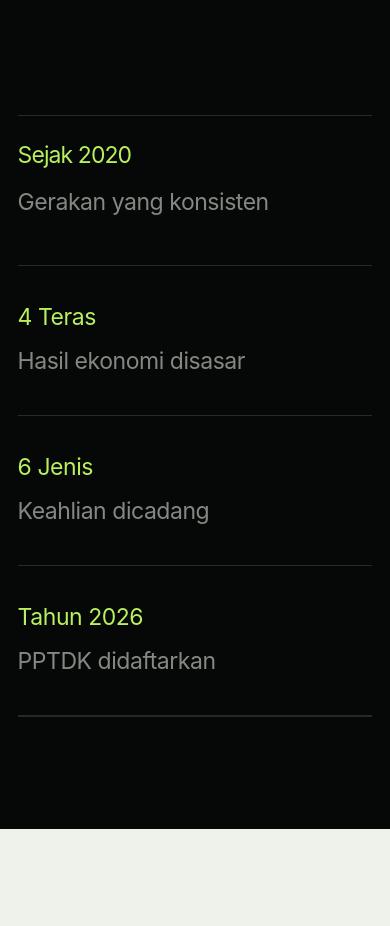
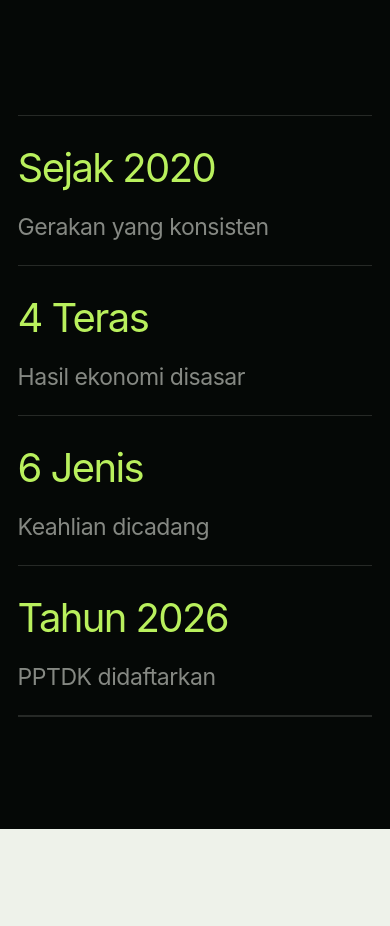
Before and after one commit to taufec/kedah-digital, a Next.js app: page / in a window 390 px wide. Shown: the part 4340-5266 px from the top of the page. Built offline with nearby package versions, Linux system fonts and the light colour scheme.

Commit message:
Align impact strip headings

```diff
--- a/app/globals.css
+++ b/app/globals.css
@@ -904,11 +904,7 @@ em {
   color: var(--green);
 }
 
-.impact-item--since strong {
-  font-size: 23px;
-}
-
-.impact-item span {
+.impact-item > span {
   display: block;
   max-width: 260px;
   margin-top: 1.1rem;
@@ -2386,7 +2382,7 @@ em {
     border-bottom: 1px solid var(--line);
   }
 
-  .impact-item span {
+  .impact-item > span {
     margin-top: 1rem;
   }
 
--- a/app/page.tsx
+++ b/app/page.tsx
@@ -538,7 +538,7 @@ function StoryDocumentary() {
 function ImpactStrip() {
   return (
     <section className="impact-strip section-shell" aria-label="Ringkasan impak dan struktur KTV">
-      <Reveal className="impact-item impact-item--since">
+      <Reveal className="impact-item">
         <strong>Sejak 2020</strong>
         <span>Gerakan yang konsisten</span>
       </Reveal>
```
Also changed, not shown: 2 other files (tests, documents, lock files or other folders).
